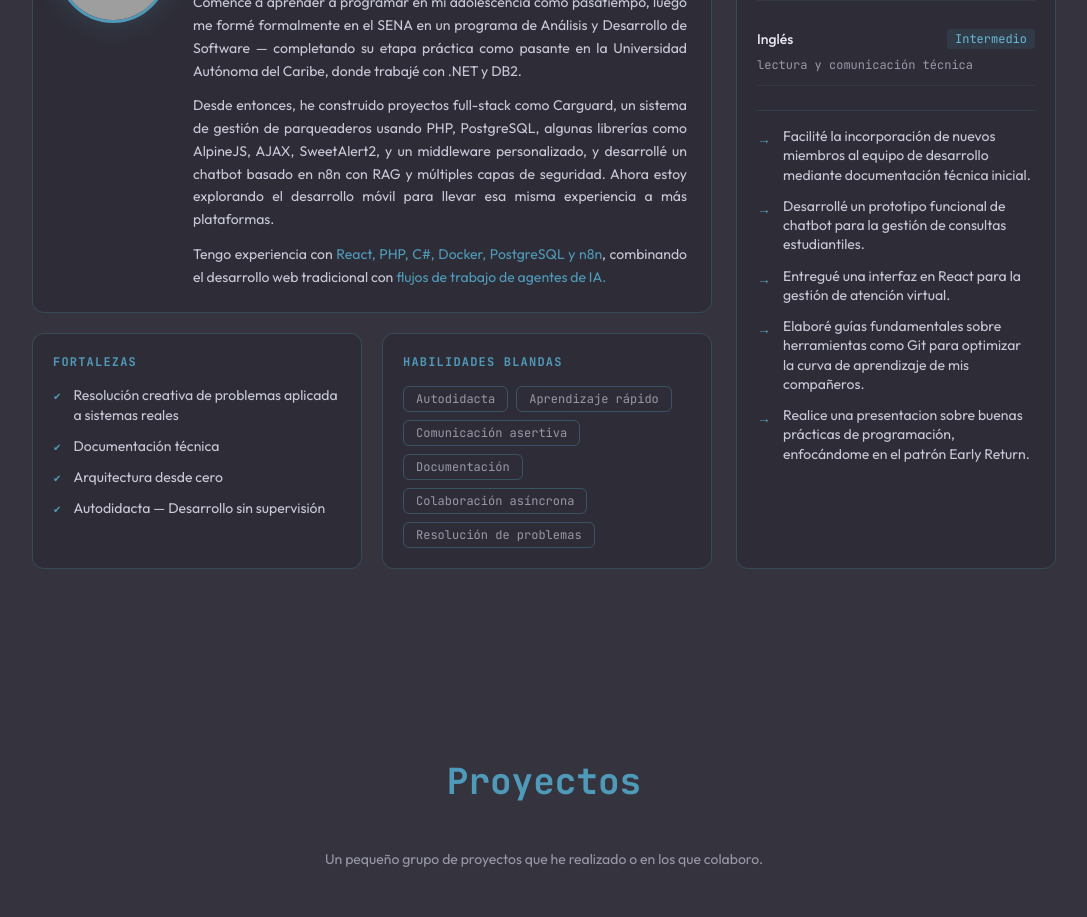
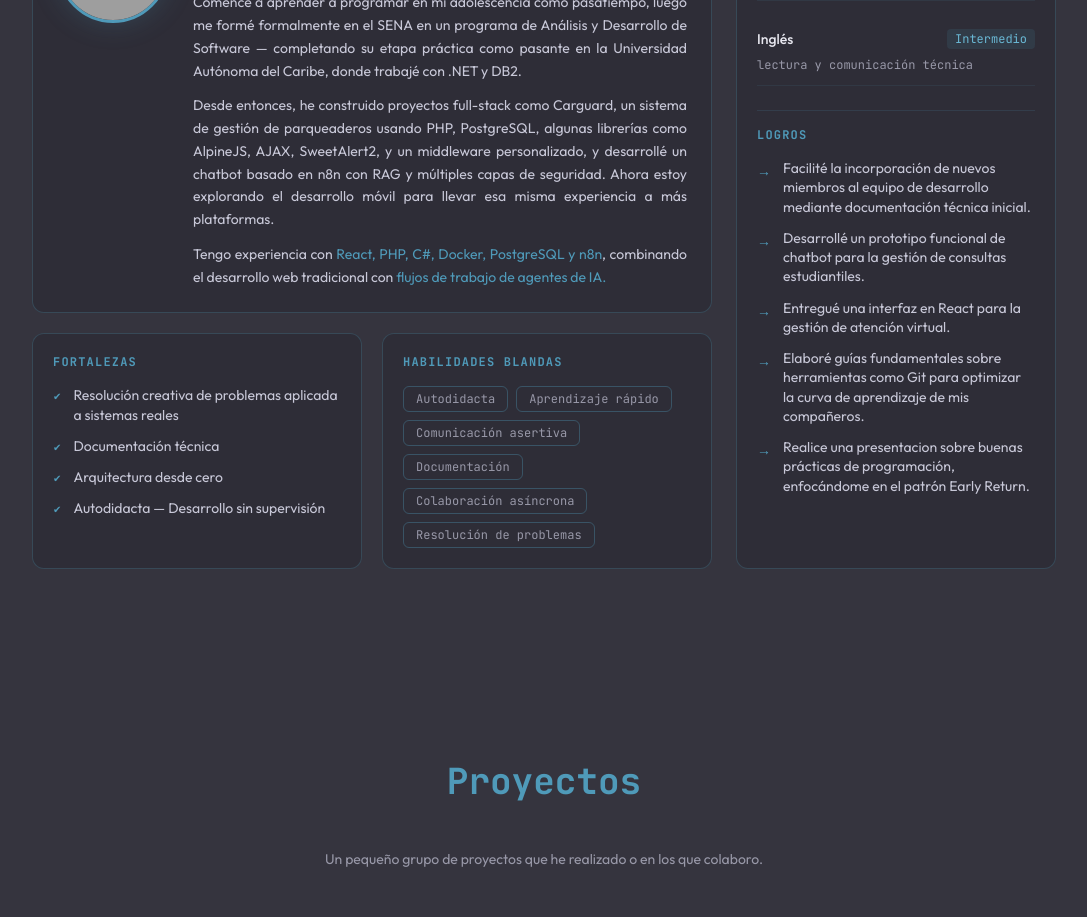
Before and after one commit to AkkuV2/web-portfolio, a React (Vite) app: page / in a window 1280 px wide. Shown: the part 1600-2517 px from the top of the page, without its empty margins (96-1183 px from the left). Built offline with nearby package versions, Linux system fonts and the light colour scheme; grey boxes are pictures that could not be loaded.

Commit message:
achivments title fix

```diff
--- a/src/i18n/dictionary.ts
+++ b/src/i18n/dictionary.ts
@@ -171,7 +171,7 @@ export const dictionary = {
         { lang: 'Español', level: 'Nativo' },
         { lang: 'Inglés', level: 'Intermedio — lectura y comunicación técnica' },
       ],
-      achievmentsTitle: 'Metas',
+      achievementsTitle: 'Logros',
       achievments: [
         'Facilité la incorporación de nuevos miembros al equipo de desarrollo mediante documentación técnica inicial.',
         'Desarrollé un prototipo funcional de chatbot para la gestión de consultas estudiantiles.',
@@ -333,7 +333,7 @@ export const dictionary = {
         { lang: 'Spanish', level: 'Native' },
         { lang: 'English', level: 'Intermediate — technical reading & communication' },
       ],
-      achievmentsTitle: 'achievments',
+      achievementsTitle: 'achievments',
       achievments: [
         'Facilitated the onboarding of new development team members through comprehensive initial documentation.',
         'Developed a functional chatbot prototype for student inquiries.',
```
